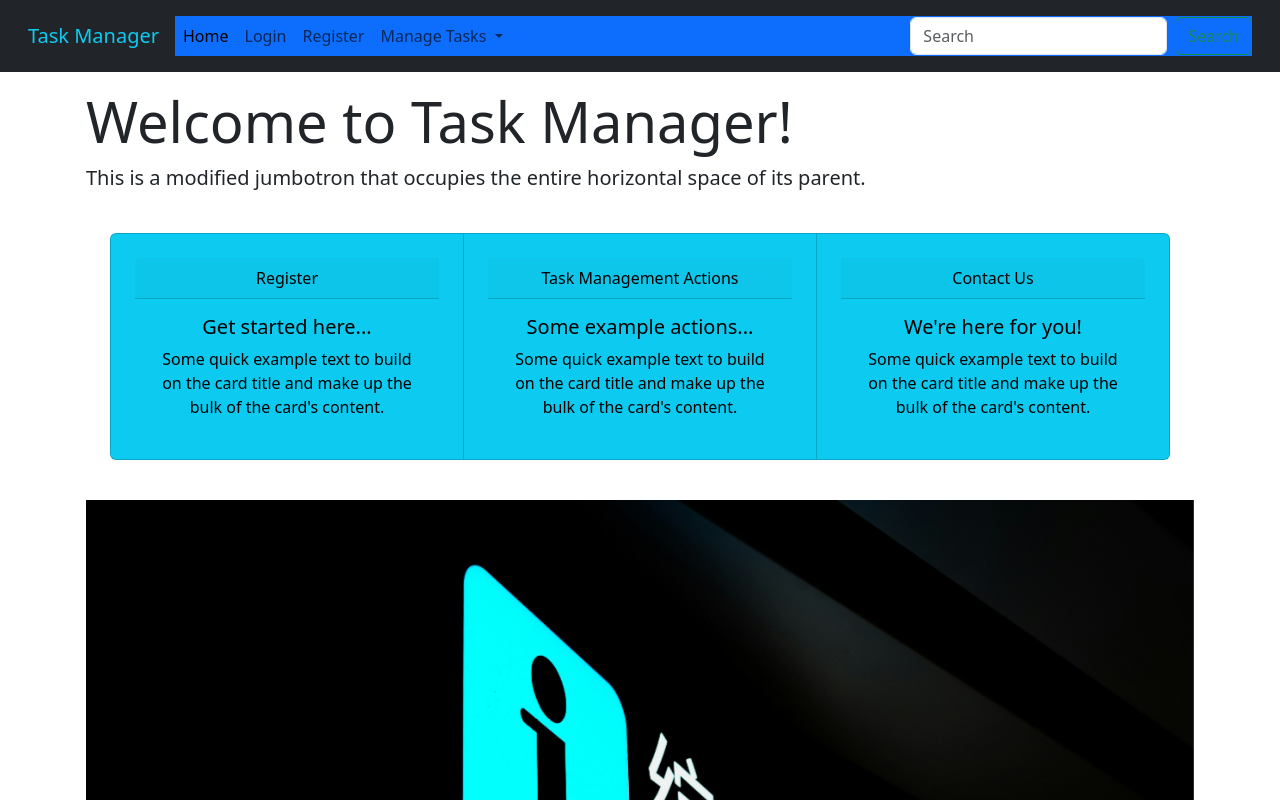
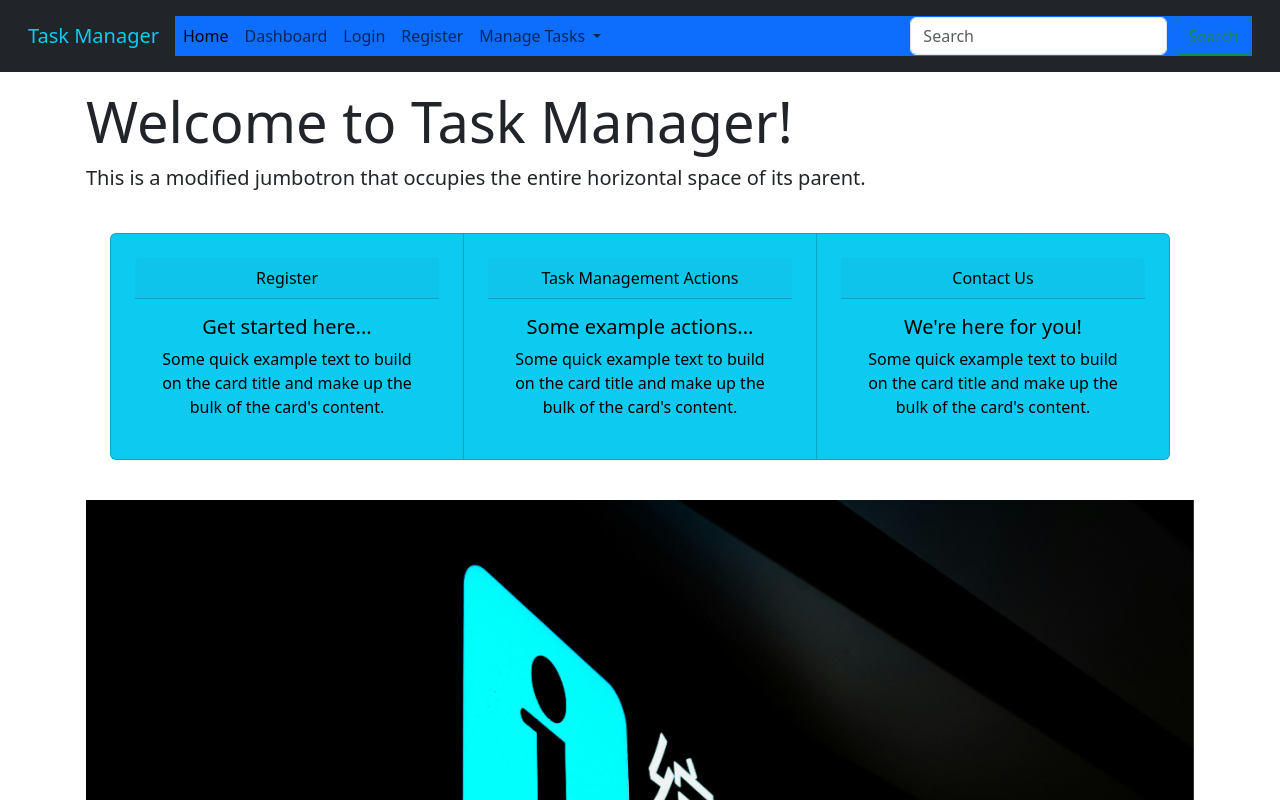
Before and after one commit to DanielBarletta81/CT_FS_Mini-Proj_Task-Mgmt, a plain HTML site: page index.html in a window 1280 px wide. Shown: the top 800 px of the page. Drawn offline with nearby package versions, Linux system fonts and the light colour scheme.

Commit message:
Fix navbar to include Dashboard

```diff
--- a/index.html
+++ b/index.html
@@ -23,6 +23,9 @@ and Cards to display key features.-->
         <ul class="navbar-nav me-auto mb-2 mb-lg-0">
           <li class="nav-item">
             <a class="nav-link active" aria-current="page" href="#">Home</a>
+          </li>
+          <li class="nav-item">
+            <a class="nav-link" href="/dashboard.html">Dashboard</a>
           </li>
           <li class="nav-item">
             <a class="nav-link" href="/auth.html">Login</a>
```
